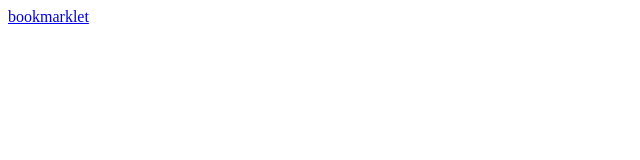
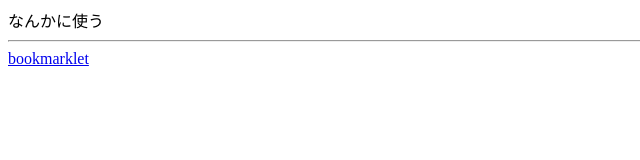
Before and after one commit to yoshinonosato/yoshinonosato.github.io, a plain HTML site: page index.html in a window 1280 px wide. Shown: the whole page, without its empty margins (0-640 px from the left). Drawn offline with Linux system fonts and the light colour scheme.

Commit message:
整理オブ整理😌

```diff
--- a/index.html
+++ b/index.html
@@ -1,10 +1,9 @@
-<!DOCTYPE html>
-<html lang="en" dir="ltr">
+<html>
 	<head>
-		<meta charset="utf-8">
 		<title>test</title>
 	</head>
 	<body>
+		なんかに使う<hr>
 		<a href="./bookmarklet/index.html">bookmarklet</a>
 	</body>
 </html>
```
